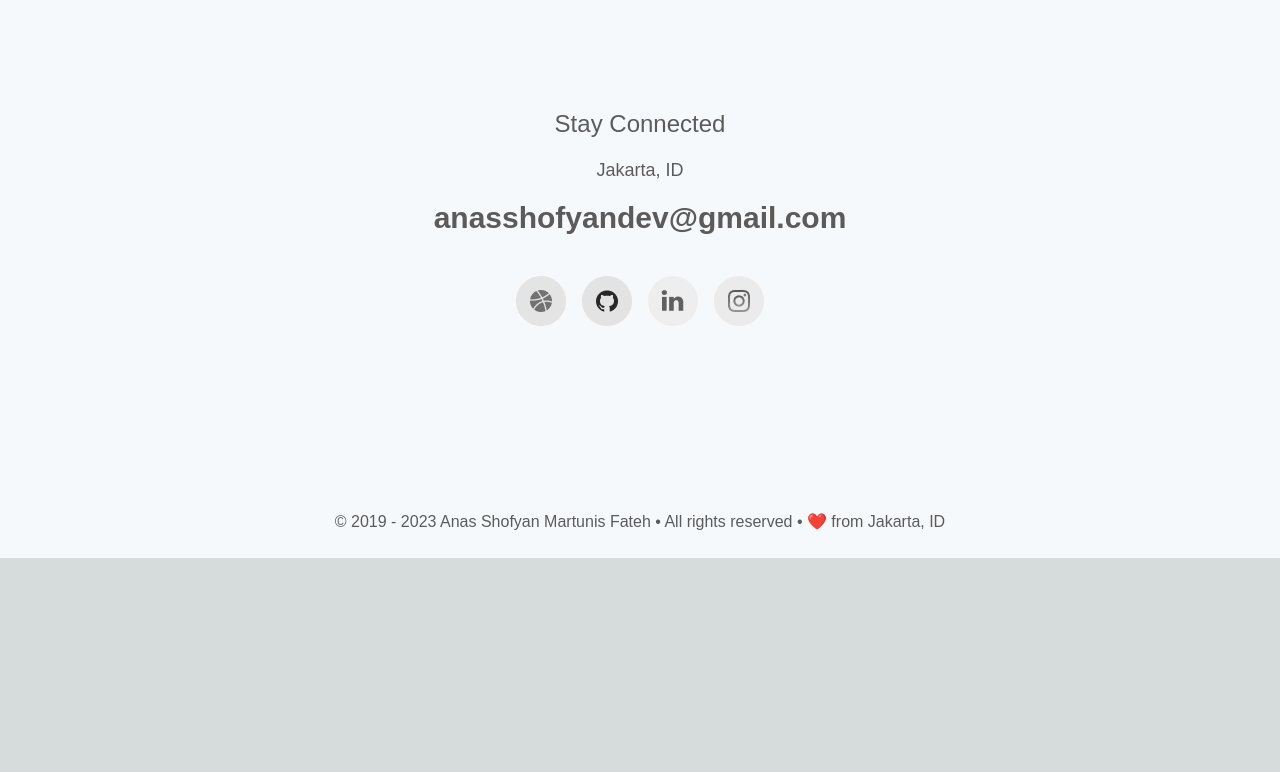
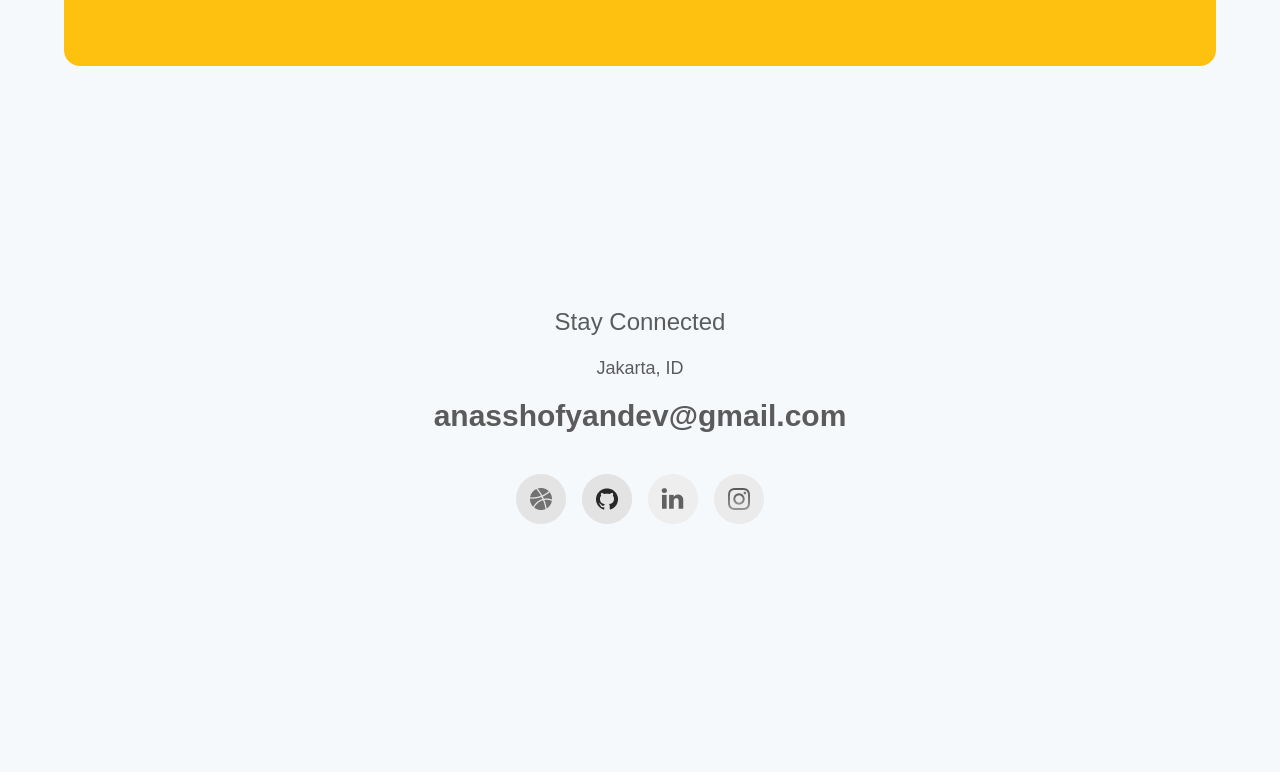
Before and after one commit to anasshofyan/my-portfolio-nextjs, a Next.js app: page / in a window 1280 px wide. Shown: the part 2788-3560 px from the top of the page. Before the commit the page ends 3346 px from the top, so only its background shows below. Built offline with nearby package versions, Linux system fonts and the light colour scheme.

Commit message:
feat: add h-screen

```diff
--- a/src/app/layout.tsx
+++ b/src/app/layout.tsx
@@ -1,4 +1,4 @@
-import "./globals.css";
+import "../../styles/globals.css";
 export const metadata = {
   title: "Anas Shofyan Martunis Fateh - Frontend Developer | UI/UX Designer",
   description:
--- a/src/components/Contact.tsx
+++ b/src/components/Contact.tsx
@@ -2,7 +2,7 @@ import React from "react";
 
 const Contact: React.FC = () => {
   return (
-    <section id="contact" className="mt-60 pb-40">
+    <section id="contact" className="mt-60 h-screen">
       <div className="text-center">
         <span className="text-ansomarfa-dark text-2xl font-medium block">
           Stay Connected
--- a/src/components/Hero.tsx
+++ b/src/components/Hero.tsx
@@ -2,7 +2,7 @@ import React from "react";
 
 const Hero: React.FC = () => {
   return (
-    <section id="home" className="flex mt-15 items-center">
+    <section id="home" className="flex mt-15 items-center h-screen">
       <div className="w-6/6 sm:text-left sm:w-3/6 p-2">
         <p className="text-7xl font-bold">
           <span className="text-ansomarfa-yellow">Anas Shofyan</span> <br />
@@ -31,7 +31,7 @@ const Hero: React.FC = () => {
       </div>
       <div className="sm:w-3/6">
         <img
-          className="w-full object-cover lg:w-full lg:h-full"
+          className="w-full object-cover lg:w-full lg:h-screen"
           src="/images/hero.svg"
           width="800"
           alt="Hero Ansomarfa"
--- a/src/components/Portfolio.tsx
+++ b/src/components/Portfolio.tsx
@@ -2,7 +2,7 @@ import React from "react";
 
 const Portfolio: React.FC = () => {
   return (
-    <section id="portfolio">
+    <section id="portfolio h-screen">
       <div className="flex mt-24 items-center justify-center">
         <p className="text-ansomarfa-dark text-3xl font-semibold">Portfolio</p>
       </div>
```
Also changed, not shown: styles/globals.css (renamed from src/app/globals.css).
